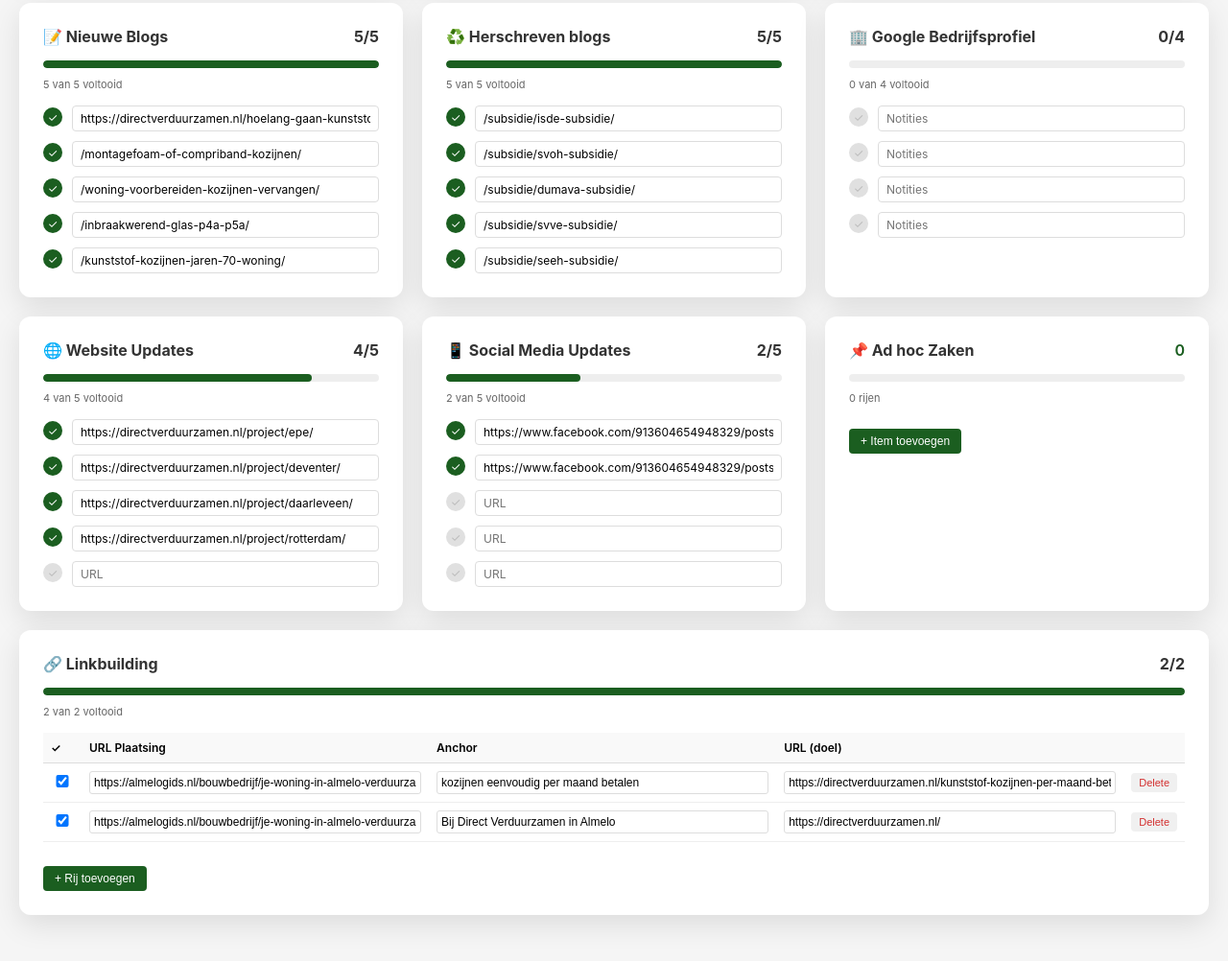
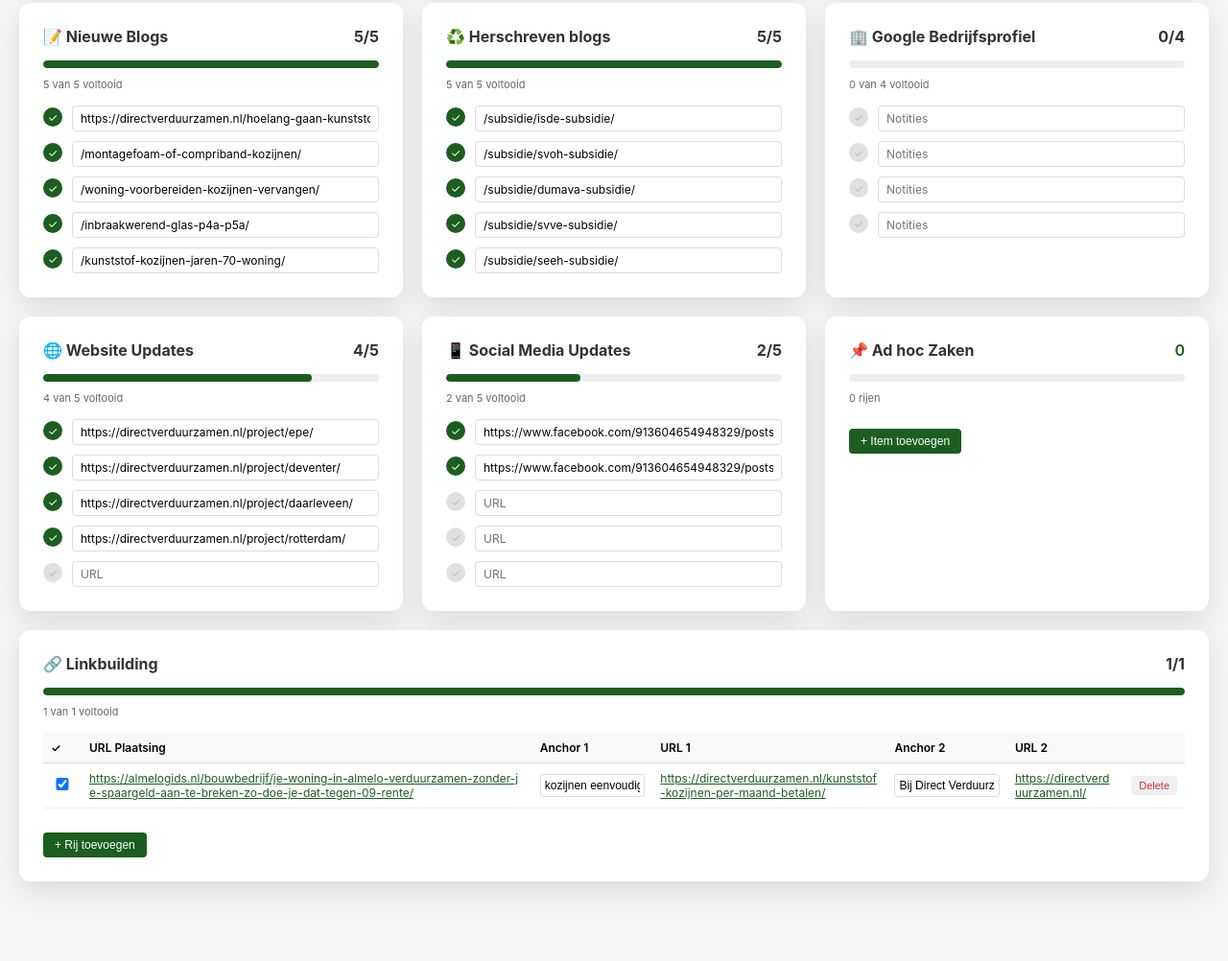
Before and after one commit to jarno-kozijnen/directverduurzamen-dashboard, a plain HTML site: page organisch-werkzaamheden.html in a window 1280 px wide. Shown: the part 1337-2339 px from the top of the page at 96% size. After the commit the page ends 2306 px from the top, so only its background shows below. Drawn offline with nearby package versions, Linux system fonts and the light colour scheme.

Commit message:
Update: linkbuilding 1 rij met anchor 1 + URL 1 en anchor 2 + URL 2

```diff
--- a/organisch-werkzaamheden.html
+++ b/organisch-werkzaamheden.html
@@ -683,14 +683,10 @@
                 linkbuilding: month === '2026-05' ? [
                     {
                         url_plaatsing: 'https://almelogids.nl/bouwbedrijf/je-woning-in-almelo-verduurzamen-zonder-je-spaargeld-aan-te-breken-zo-doe-je-dat-tegen-09-rente/',
-                        anchor: 'kozijnen eenvoudig per maand betalen',
-                        url_doel: 'https://directverduurzamen.nl/kunststof-kozijnen-per-maand-betalen/',
-                        done: true
-                    },
-                    {
-                        url_plaatsing: 'https://almelogids.nl/bouwbedrijf/je-woning-in-almelo-verduurzamen-zonder-je-spaargeld-aan-te-breken-zo-doe-je-dat-tegen-09-rente/',
-                        anchor: 'Bij Direct Verduurzamen in Almelo',
-                        url_doel: 'https://directverduurzamen.nl/',
+                        anchor_1: 'kozijnen eenvoudig per maand betalen',
+                        url_1: 'https://directverduurzamen.nl/kunststof-kozijnen-per-maand-betalen/',
+                        anchor_2: 'Bij Direct Verduurzamen in Almelo',
+                        url_2: 'https://directverduurzamen.nl/',
                         done: true
                     }
                 ] : []
@@ -773,8 +769,10 @@
             const linkbuildingRows = document.querySelectorAll('.linkbuilding-row');
             data.linkbuilding = Array.from(linkbuildingRows).map(row => ({
                 url_plaatsing: row.querySelector('[data-field="url_plaatsing"]').value,
-                anchor: row.querySelector('[data-field="anchor"]').value,
-                url_doel: row.querySelector('[data-field="url_doel"]').value,
+                anchor_1: row.querySelector('[data-field="anchor_1"]') ? row.querySelector('[data-field="anchor_1"]').value : '',
+                url_1: row.querySelector('[data-field="url_1"]') ? row.querySelector('[data-field="url_1"]').value : '',
+                anchor_2: row.querySelector('[data-field="anchor_2"]') ? row.querySelector('[data-field="anchor_2"]').value : '',
+                url_2: row.querySelector('[data-field="url_2"]') ? row.querySelector('[data-field="url_2"]').value : '',
                 done: row.querySelector('input[type="checkbox"]').checked
             }));
 
@@ -933,8 +931,10 @@
                         <tr>
                             <th style="width: 40px;">✓</th>
                             <th>URL Plaatsing</th>
-                            <th>Anchor</th>
-                            <th>URL (doel)</th>
+                            <th>Anchor 1</th>
+                            <th>URL 1</th>
+                            <th>Anchor 2</th>
+                            <th>URL 2</th>
                             <th style="width: 50px;"></th>
                         </tr>
                     </thead>
@@ -955,11 +955,19 @@
         function createLinkbuildingRow(link, idx) {
             const row = document.createElement('tr');
             row.className = 'linkbuilding-row';
+            const a1 = link.anchor_1 || link.anchor || '';
+            const u1 = link.url_1 || link.url_doel || '';
+            const a2 = link.anchor_2 || '';
+            const u2 = link.url_2 || '';
+            const plaatsing = link.url_plaatsing || '';
             row.innerHTML = `
                 <td><input type="checkbox" ${link.done ? 'checked' : ''} onchange="saveData()"></td>
-                <td><input type="text" data-field="url_plaatsing" value="${link.url_plaatsing}" placeholder="https://..." onchange="saveData()"></td>
-                <td><input type="text" data-field="anchor" value="${link.anchor}" placeholder="Anchor text" onchange="saveData()"></td>
-                <td><input type="text" data-field="url_doel" value="${link.url_doel}" placeholder="https://..." onchange="saveData()"></td>
+                <td>${plaatsing ? `<a href="${plaatsing}" target="_blank" style="font-size:12px; color:#1b5e20; word-break:break-all;">${plaatsing}</a>` : '<input type="text" data-field="url_plaatsing" placeholder="https://..." onchange="saveData()" style="width:100%;">'}
+                    <input type="hidden" data-field="url_plaatsing" value="${plaatsing}"></td>
+                <td><input type="text" data-field="anchor_1" value="${a1}" placeholder="Anchor 1" onchange="saveData()"></td>
+                <td>${u1 ? `<a href="${u1}" target="_blank" style="font-size:12px; color:#1b5e20; word-break:break-all;">${u1}</a><input type="hidden" data-field="url_1" value="${u1}">` : '<input type="text" data-field="url_1" placeholder="https://..." onchange="saveData()" style="width:100%;">'}</td>
+                <td><input type="text" data-field="anchor_2" value="${a2}" placeholder="Anchor 2" onchange="saveData()"></td>
+                <td>${u2 ? `<a href="${u2}" target="_blank" style="font-size:12px; color:#1b5e20; word-break:break-all;">${u2}</a><input type="hidden" data-field="url_2" value="${u2}">` : '<input type="text" data-field="url_2" placeholder="https://..." onchange="saveData()" style="width:100%;">'}</td>
                 <td><button class="delete-btn" onclick="deleteLinkbuildingRow(this)">Delete</button></td>
             `;
             return row;
@@ -977,7 +985,7 @@
 
         function addLinkbuildingRow() {
             const tbody = document.getElementById('linkbuildingRows');
-            const newLink = { url_plaatsing: '', anchor: '', url_doel: '', done: false };
+            const newLink = { url_plaatsing: '', anchor_1: '', url_1: '', anchor_2: '', url_2: '', done: false };
             const row = createLinkbuildingRow(newLink, tbody.children.length);
             tbody.appendChild(row);
             saveData();
```
